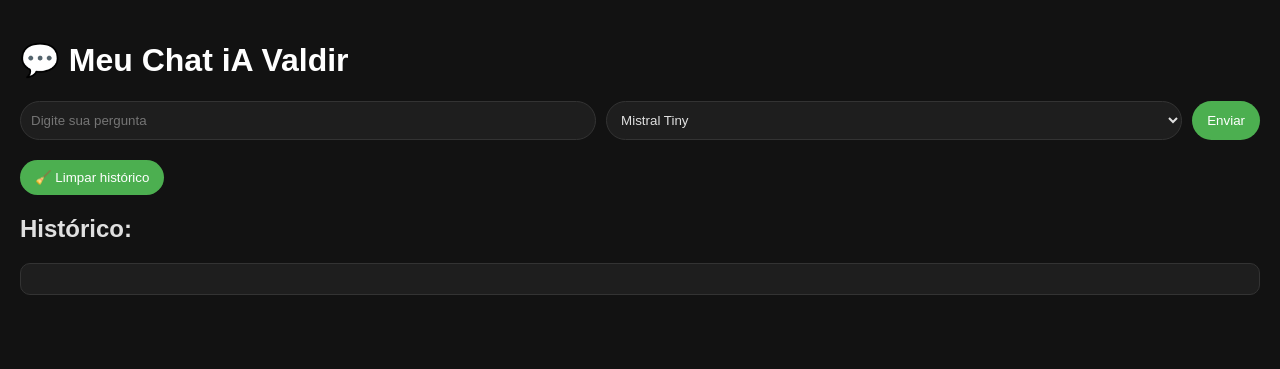
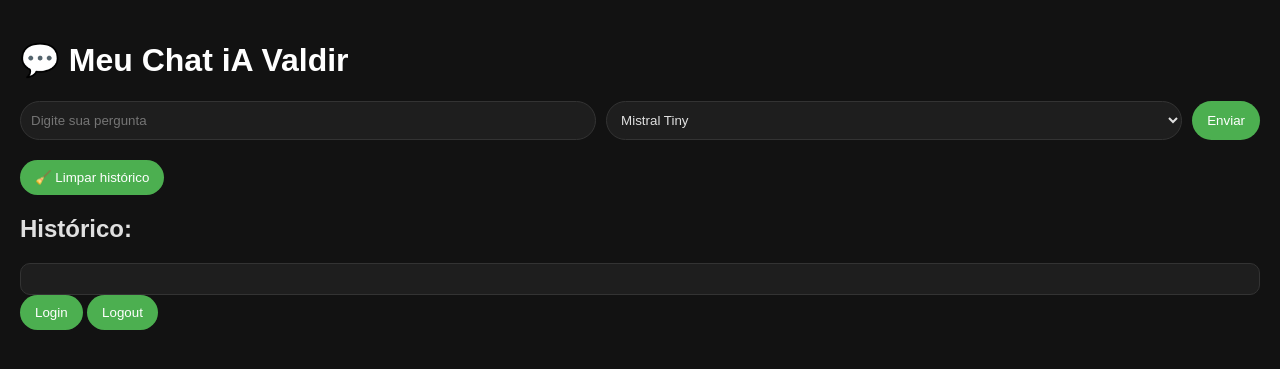
Before and after one commit to ValdirWAP/meu-chat-mistral, a Python web app: template templates/index.html in a window 1280 px wide. Shown: the top 369 px of the page. Run offline with Jinja, Linux system fonts and the light colour scheme; the template is opened without the code that fills it, so the values that code supplies are empty.

Commit message:
Update index.html

```diff
--- a/templates/index.html
+++ b/templates/index.html
@@ -154,5 +154,10 @@
         });
       }
     </script>
+<div style="margin-bottom: 20px;">
+    <button onclick="window.location.href='/login'">Login</button>
+    <button onclick="window.location.href='/logout'">Logout</button>
+</div>
+
   </body>
 </html>
```
